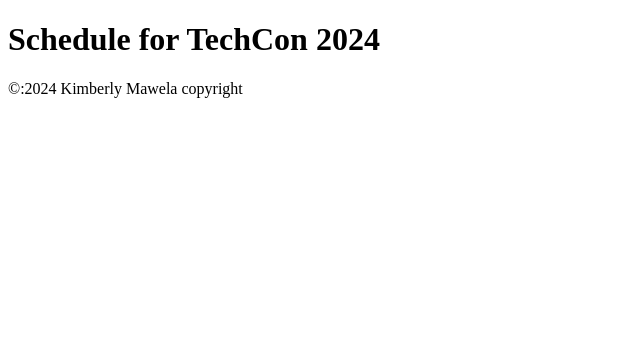
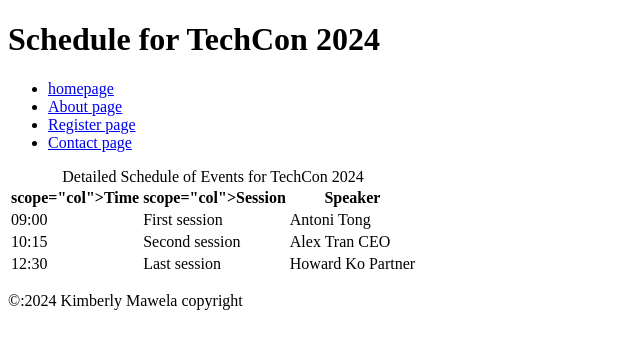
Before and after one commit to Kimberly0307-web/TechCon_HTML, a plain HTML site: page techcon_website/schedule.html in a window 1280 px wide. Shown: the whole page, without its empty margins (0-640 px from the left). Drawn offline with Linux system fonts and the light colour scheme.

Commit message:
add a table schedule.html

```diff
--- a/techcon_website/schedule.html
+++ b/techcon_website/schedule.html
@@ -7,26 +7,43 @@
 <body>
   <header>
     <h1>Schedule for TechCon 2024</h1>
+    <nav>
+      <ul>
+          <li><a href="#index.html">homepage</a></li>
+          <li><a href="#abouthtml">About page</a></li>
+          <li><a href="#register.html">Register page</a></li>
+          <li><a href="#contact.html">Contact page</a></li>
+        </ul>
+    </nav>
   </header>
-</body>
+  <main>
+    <table>
+      <caption>Detailed Schedule of Events for TechCon 2024</caption>
+      <tr>
+        <th> scope="col">Time</th>
+        <th> scope="col">Session</th>
+        <th scope="col">Speaker</th>
+      </tr>
+      <tr>
+        <td>09:00</td>
+        <td>First session</td>
+        <td>Antoni Tong</td>
+      </tr>
+      <tr>
+        <td>10:15</td>
+        <td> Second session</td>
+        <td>Alex Tran CEO</td>
+      </tr>
+      <tr>
+        <td>12:30</td>
+        <td>Last session</td>
+        <td>Howard Ko Partner</td>
+      </tr>
 
 
-
-
-
-
-
-
-
-
-
-
-
-
-
-
-
-
+    </table>
+  </main>
+</body>
 <footer>
         <p>
           &copy:2024 Kimberly Mawela copyright
```
